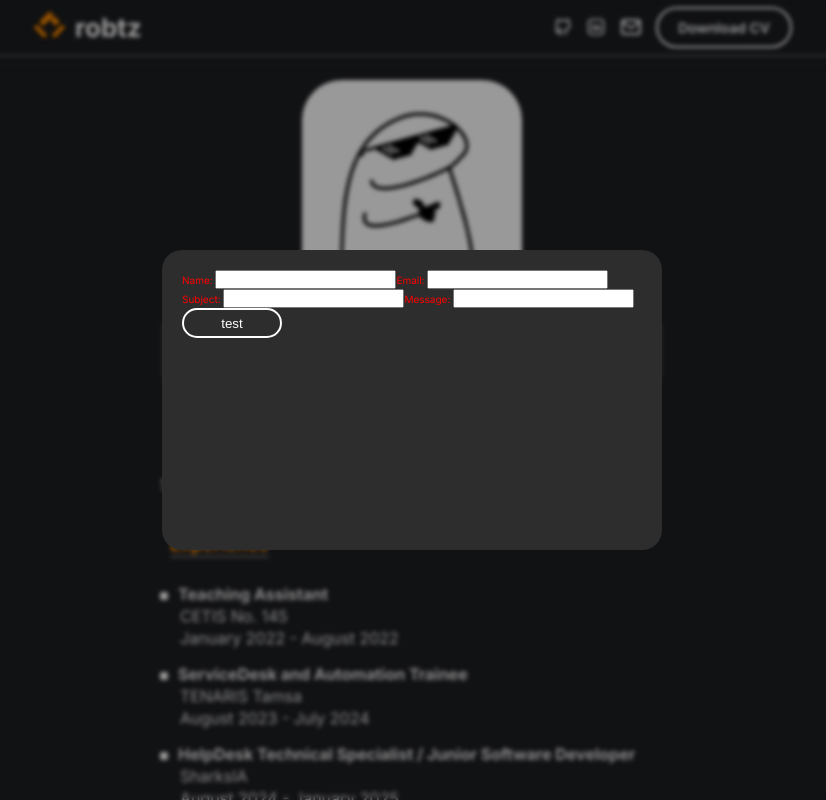
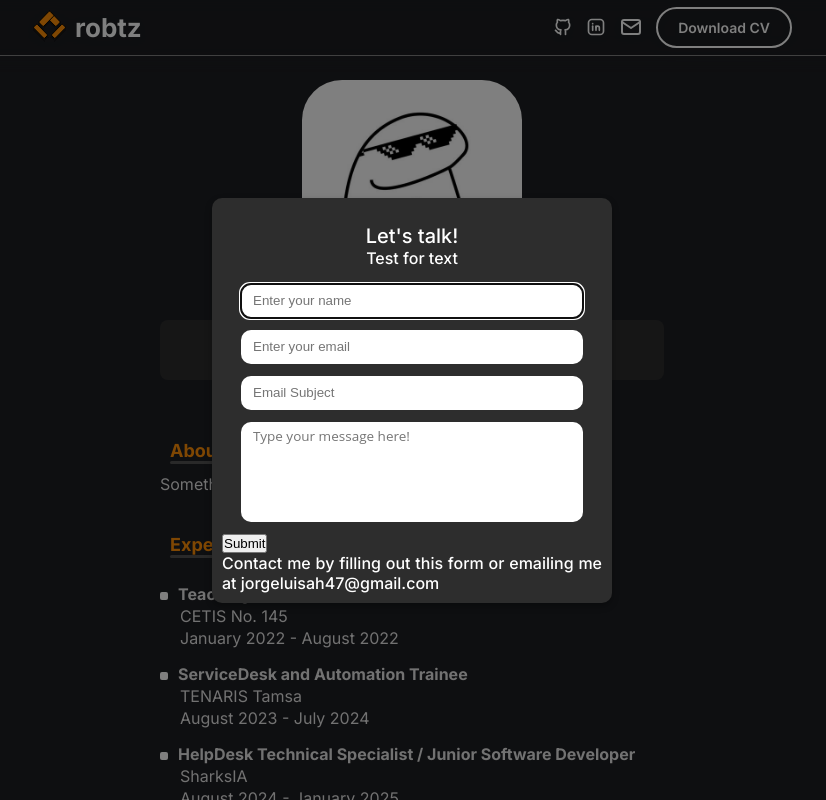
Before and after one commit to robtzcraft/robtz.me, a React (Vite) app: page / in a window 1280 px wide. Both pictures are taken after a click on the link 859 px from the left and 27 px from the top of the page. Shown: the top 800 px of the page, without its empty margins (228-1054 px from the left). Built offline with nearby package versions, Linux system fonts and the light colour scheme; no server answers.

Commit message:
build_3.14.001 fetch operations improved

```diff
--- a/src/App.jsx
+++ b/src/App.jsx
@@ -1,27 +1,16 @@
-import { useState } from 'react';
 import ReactDOM from 'react-dom/client';
 import "@assets/styles/styles.css";
 import Header from './layouts/header';
 import Footer from './layouts/footer';
-import EmailPopUp from './components/EmailPopUp';
 import Experience from './layouts/experience';
 import ProfilePhoto from '/profile.jpg';
 import Skills from './layouts/skills';
 import Portfolio from './layouts/portfolio';
 
 function App() {
-
-  // State for email popUp
-  const [isEmailPopupOpen, setIsEmailPopupOpen] = useState('none');
-  const toggleEmailPopup = (e) => {
-    e.preventDefault();
-    setIsEmailPopupOpen(isEmailPopupOpen === 'none'?'flex':'none');
-  }
-
 	return (
     <div className='App'>
-      <EmailPopUp isEmailPopupOpen={isEmailPopupOpen} toggleEmailPopup={toggleEmailPopup}/>
-      <Header toggleEmailPopup={toggleEmailPopup}/>
+      <Header />
       <div className='app__profilePhoto'>
         <img src={ProfilePhoto} alt='ProfilePhoto'/>
       </div>
--- a/src/components/EmailPopUp.jsx
+++ /dev/null
@@ -1,72 +0,0 @@
-import { v4 as uuidv4 } from 'uuid';
-import { useRef } from 'react';
-
-import { createClient } from '@supabase/supabase-js';
-
-const supabaseUrl = import.meta.env.VITE_SUPABASE_URL;
-const supabaseKey = import.meta.env.VITE_SUPABASE_ANON_KEY;
-const supabase = createClient(supabaseUrl, supabaseKey);
-
-function EmailPopUp({ isEmailPopupOpen, toggleEmailPopup }) {
-
-  const nameRef = useRef();
-  const emailRef = useRef();
-  const subjectRef = useRef();
-  const messageRef = useRef();
-
-  // Create New Email Entry
-  const createEmail = async(e) => {
-    e.preventDefault();
-
-    const dateNow = new Date();
-
-    const optionsDate = {
-      day: '2-digit',
-      month: '2-digit',
-      year: 'numeric'
-    };
-
-    const dateFormat = dateNow.toLocaleDateString('en-US', optionsDate);
-
-    try {
-      const { data, error } = await supabase
-        .from('contactmessages')
-        .insert([{
-          id: uuidv4(),
-          dateconnection: dateFormat,
-          ipdirection: '123123123',
-          devicetype: navigator.oscpu,
-          fullname: nameRef.current.value,
-          emaildirection: emailRef.current.value,
-          emailsubject: subjectRef.current.value,
-          emailmessage: messageRef.current.value
-        }])
-        // .select();
-      } catch(error) {
-        console.log(error.message);
-      } finally {
-        alert('Something has been sent to robtz');
-      }
-    // toggleEmailPopup();
-  }
-
-  return(
-    <div className="__emailPopup" style={{display: isEmailPopupOpen}}>
-      <div className="__emailPopup__body">
-        <form>
-          <label htmlFor="name">Name: </label>
-          <input type="text" name="name" ref={nameRef}/>
-          <label htmlFor="email">Email: </label>
-          <input type="email" name="email" ref={emailRef}/>
-          <label htmlFor="subject">Subject: </label>
-          <input type="text" name="subject" ref={subjectRef}/>
-          <label htmlFor="message">Message: </label>
-          <input type="text" name="message" ref={messageRef}/>
-        </form>
-        <button id='submit' onClick={createEmail}>test</button>
-      </div>
-    </div>
-  )
-};
-
-export default EmailPopUp;
--- a/src/components/components.css
+++ b/src/components/components.css
@@ -17,7 +17,6 @@
 .__emailPopup {
   z-index: 3;
   position: fixed;
-  top: 0;
   width: 100%;
   height: 100vh;
   background-color: rgba(0, 0, 0, 0.4);
--- a/src/layouts/header/header.css
+++ b/src/layouts/header/header.css
@@ -40,3 +40,55 @@
 .__header__navbar a {
   margin-left: 13px;
 }
+
+.dialogPopUp{
+  position: fixed;
+  margin: auto;
+  padding: 1rem;
+  box-shadow: 0 3px 7px rgba(0, 0, 0, 0.3);
+  background-color: var(--robtz__blackSoft);
+  border: 0px;
+  overflow-y: auto;
+  z-index: 1000;
+  color: white;
+  width: 40rem;
+  border-radius: 1rem;
+}
+.dialogPopUp::backdrop {
+  background-color: rgba(0, 0, 0, 0.5);
+}
+body:has(dialog[open]){
+  overflow: hidden;
+}
+.dialogPopUp__header{
+  display: flex;
+  flex-direction: column;
+  align-items: center;
+  margin: 1.6rem;
+}
+.dialogPopUp__header p:first-child{
+  font-size: 2rem;
+}
+
+.dialogPopup__form form div{
+  display: flex;
+  justify-content: center;
+}
+.formElement {
+  margin-bottom: 1.2rem;
+}
+.formElement input, textarea {
+  height: 3.4rem;
+  border-radius: 1rem;
+  width: calc(90%);
+  padding: 0 1.2rem;
+  border: 0px;
+}
+textarea[name="userMessage"] {
+  height: 10rem;
+  vertical-align: top;
+  padding: 0.5rem 1.2rem;
+  resize: none;
+  font-family: var(--open-sans);
+  font-size: 1.35rem;
+}
--- a/src/layouts/header/index.jsx
+++ b/src/layouts/header/index.jsx
@@ -4,8 +4,100 @@ import CurriculumVitae from '../../documents/CurriculumVitae_AzuaraJorge.pdf';
 import GithubIcon from '@assets/images/brand-github.svg';
 import LinkedInIcon from '@assets/images/brand-linkedin.svg';
 import MailIcon from '@assets/images/mail.svg';
+import { createClient } from '@supabase/supabase-js';
+import { v4 as uuidv4 } from 'uuid';
 
-function Header({ toggleEmailPopup }) {
+const supabaseURL = import.meta.env.VITE_SUPABASE_URL;
+const supabaseKEY = import.meta.env.VITE_SUPABASE_ANON_KEY;
+
+const supabase = createClient(supabaseURL, supabaseKEY);
+
+import { useEffect, useRef } from 'react';
+
+function Header() {
+
+  const dialogRef = useRef(null);
+  const nameRef = useRef();
+  const emailRef = useRef();
+  const subjectRef = useRef();
+  const messageRef = useRef();
+  const myForm = document.querySelector('#form');
+
+  const openDialog = (e) => {
+    e.preventDefault();
+    console.log('deberia abrir')
+    if(dialogRef.current) {
+      dialogRef.current.showModal();
+    }
+  };
+
+  const dateNow = new Date();
+  const optionsDate = {
+    day: '2-digit',
+    month: '2-digit',
+    year: 'numeric'
+  }
+  const dateFormat = dateNow.toLocaleDateString('en-US', optionsDate)
+
+  const closeDialog = async (e) => {
+    e.preventDefault();
+    await sendData();
+    if(dialogRef.current) {
+      dialogRef.current.close();
+    }
+  }
+  const sendData = async(e) => {
+    try {
+      const {data, error} = await supabase
+        .from('contactmessages')
+        .insert([{
+          id: uuidv4(),
+          dateconnection: dateFormat,
+          ipdirection: '123123123',
+          devicetype: navigator.oscpu,
+          fullname: nameRef.current.value,
+          emaildirection: emailRef.current.value,
+          emailsubject: subjectRef.current.value,
+          emailmessage: messageRef.current.value
+        }]);
+        // .select();
+      if( error ) {
+        throw new Error(`Error: ${error.message}`);
+      }
+      myForm.reset();
+      alert('I\'ve received your data, I\'ll contact you later!');
+    } catch( error ) {
+      console.error(`Error: ${error}`);
+      alert(`Something went wrong!. Please check your internet connection and retry.
+        ${error}`);
+    }
+  };
+
+  // Agregar este useEffect para el cierre al hacer clic fuera
+  useEffect(() => {
+    const dialogElement = dialogRef.current;
+
+    // Esta función verifica si el clic fue directamente en el dialog
+    // y no en su contenido interno
+    const handleBackdropClick = (event) => {
+      if (event.target === dialogElement) {
+        dialogElement.close();
+      }
+    };
+
+    // Agregar el event listener cuando el componente se monta
+    if (dialogElement) {
+      dialogElement.addEventListener('click', handleBackdropClick);
+    }
+
+    // Remover el event listener cuando el componente se desmonta
+    return () => {
+      if (dialogElement) {
+        dialogElement.removeEventListener('click', handleBackdropClick);
+      }
+    };
+  }, []);
+
   return (
     <div className='__header'>
       <div className='__container'>
@@ -18,10 +110,10 @@ function Header({ toggleEmailPopup }) {
           <a href='https://github.com/robtzcraft' target='_blank'>
             <img src={GithubIcon} alt='github'/>
           </a>
-          <a href='https://www.linkedin.com/in/jorge-luis-azuara-251427239/' target='_blank'>
+          <a href='https://www.linkedin.com/in/jorge-azuara-251427239/' target='_blank'>
             <img src={LinkedInIcon} alt="linkedin" />
           </a>
-          <a href="#" onClick={toggleEmailPopup}>
+          <a href="#" onClick={openDialog}>
             <img src={MailIcon} alt="mail" />
           </a>
           <Button
@@ -29,8 +121,36 @@ function Header({ toggleEmailPopup }) {
             children={'Download CV'}
             download={true}
           />
+
+          { /* Dialog para */ }
+          <dialog ref={dialogRef} className='dialogPopUp'>
+            <div className='dialogPopUp__header'>
+              <p>Let's talk!</p>
+              <p>Test for text</p>
+            </div>
+            <div className='dialogPopup__form' id='dialogPopup__form'>
+              <form id='form' onSubmit={closeDialog}>
+                <div className='formElement'>
+                  <input type="text" name="userName" ref={nameRef} placeholder='Enter your name' required/>
+                </div>
+                <div className='formElement'>
+                  <input type="email" name='userEmail' ref={emailRef} placeholder='Enter your email' required/>
+                </div>
+                <div className='formElement'>
+                  <input type="text" name='userSubject' ref={subjectRef} placeholder='Email Subject' required/>
+                </div>
+                <div className='formElement'>
+                  <textarea name="userMessage" ref={messageRef} placeholder='Type your message here!' required></textarea>
+                </div>
+                <button type='submit'>Submit</button>
+              </form>
+            </div>
+            <div>
+              <p>Contact me by filling out this form or emailing me at <span>jorgeluisah47@gmail.com</span></p>
+            </div>
+          </dialog>
+
         </nav>
-
       </div>
     </div>
 	)
```
